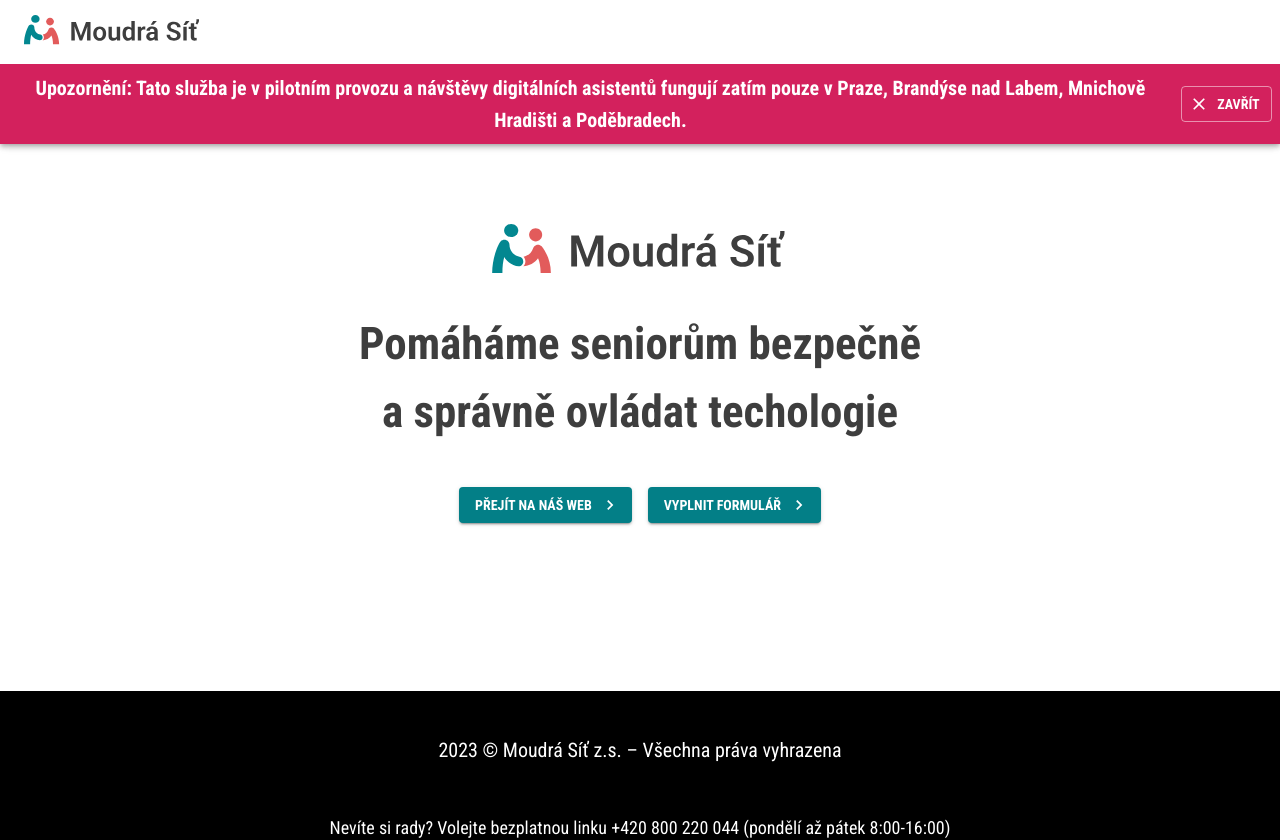
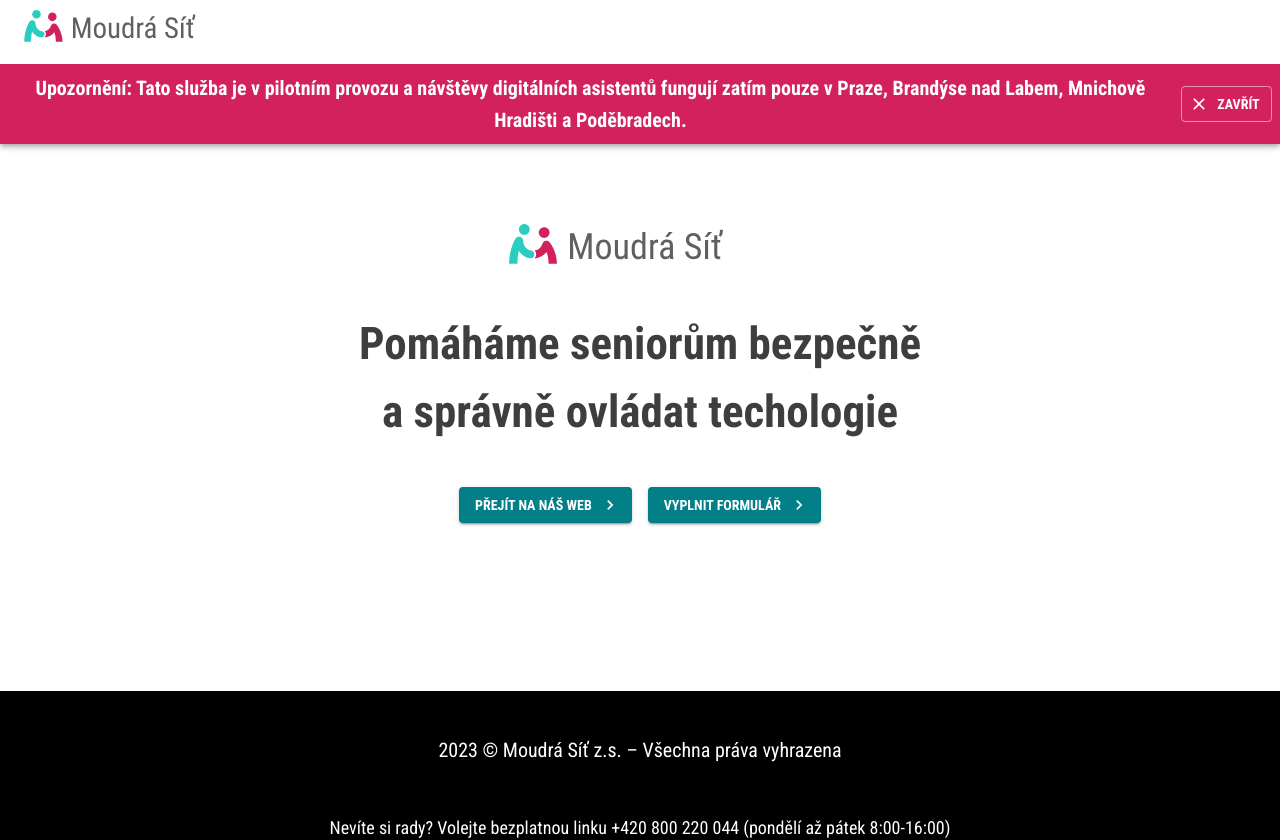
Before and after one commit to MoudraSit/moudra-sit, a Next.js app: page / in a window 1280 px wide. Built offline with nearby package versions, Linux system fonts and the light colour scheme; no server answers; what react-google-recaptcha-v3 would draw is missing.

Commit message:
Change main logo

```diff
--- a/components/layout/header.tsx
+++ b/components/layout/header.tsx
@@ -1,20 +1,20 @@
-import * as React from "react";
+import { Avatar, ListItemIcon, Tooltip } from "@mui/material";
 import AppBar from "@mui/material/AppBar";
 import Box from "@mui/material/Box";
-import Toolbar from "@mui/material/Toolbar";
+import Button from "@mui/material/Button";
+import Container from "@mui/material/Container";
 import IconButton from "@mui/material/IconButton";
 import Menu from "@mui/material/Menu";
-import Container from "@mui/material/Container";
-import Button from "@mui/material/Button";
 import MenuItem from "@mui/material/MenuItem";
-import { Avatar, ListItemIcon, Tooltip } from "@mui/material";
+import Toolbar from "@mui/material/Toolbar";
 import Link from "next/link";
+import * as React from "react";
 
+import { Logout, Person } from "@mui/icons-material";
+import { signOut, useSession } from "next-auth/react";
+import Image from "next/image";
 import logo from "public/images/logo/logo.svg";
-import Image from "next/image";
 import InformationLine from "./information-line";
-import { useSession, signOut } from "next-auth/react";
-import { Logout, Person } from "@mui/icons-material";
 
 function ResponsiveAppBar() {
   const [anchorEl, setAnchorEl] = React.useState<null | HTMLElement>(null);
@@ -37,7 +37,7 @@ function ResponsiveAppBar() {
       <Container maxWidth="xl">
         <Toolbar disableGutters>
           <Link href="https://moudrasit.cz/">
-            <Image src={logo} alt={"Moudrá Síť logo"} height="30" />
+            <Image src={logo} alt={"Moudrá Síť logo"} height="40" />
           </Link>
           <Box
             sx={{
@@ -74,9 +74,7 @@ function ResponsiveAppBar() {
                     aria-haspopup="true"
                     aria-expanded={open ? "true" : undefined}
                   >
-                    <Avatar sx={{ width: 32, height: 32 }}>
-                      {data.user?.name?.charAt(0) ?? "M"}
-                    </Avatar>
+                    <Avatar sx={{ width: 32, height: 32 }}>{data.user?.name?.charAt(0) ?? "M"}</Avatar>
                   </IconButton>
                 </Tooltip>
               </Box>
@@ -116,10 +114,7 @@ function ResponsiveAppBar() {
                 transformOrigin={{ horizontal: "right", vertical: "top" }}
                 anchorOrigin={{ horizontal: "right", vertical: "bottom" }}
               >
-                <MenuItem
-                  href="/profile"
-                  sx={{ display: { xs: "flex", sm: "none" } }}
-                >
+                <MenuItem href="/profile" sx={{ display: { xs: "flex", sm: "none" } }}>
                   <ListItemIcon>
                     <Person fontSize="small" />
                   </ListItemIcon>
```
Also changed, not shown: public/images/logo/logo.svg.
